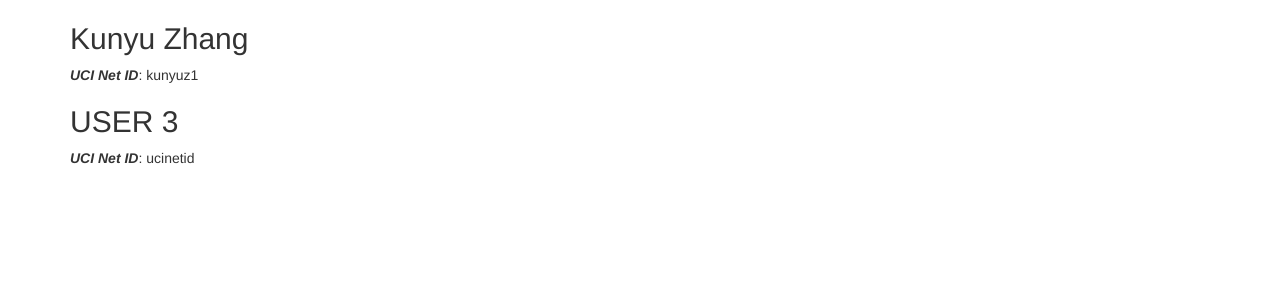
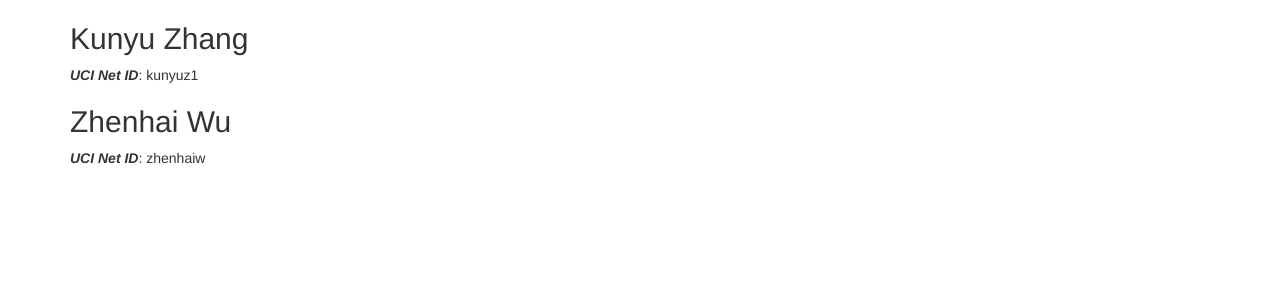
Before and after one commit to rl3740/WallaceAI, a Jekyll site: the page built from docs/team.md, in a window 1280 px wide. Shown: the part 294-594 px from the top of the page. Built offline with Jekyll 4.4.1, drawn with Linux system fonts in a browser that asks for light colours.

Commit message:
Update team.md

```diff
--- a/docs/team.md
+++ b/docs/team.md
@@ -12,5 +12,5 @@
 ## Kunyu Zhang
 ***UCI Net ID***: kunyuz1
 
-## USER 3
-***UCI Net ID***: ucinetid
+## Zhenhai Wu
+***UCI Net ID***: zhenhaiw
```
